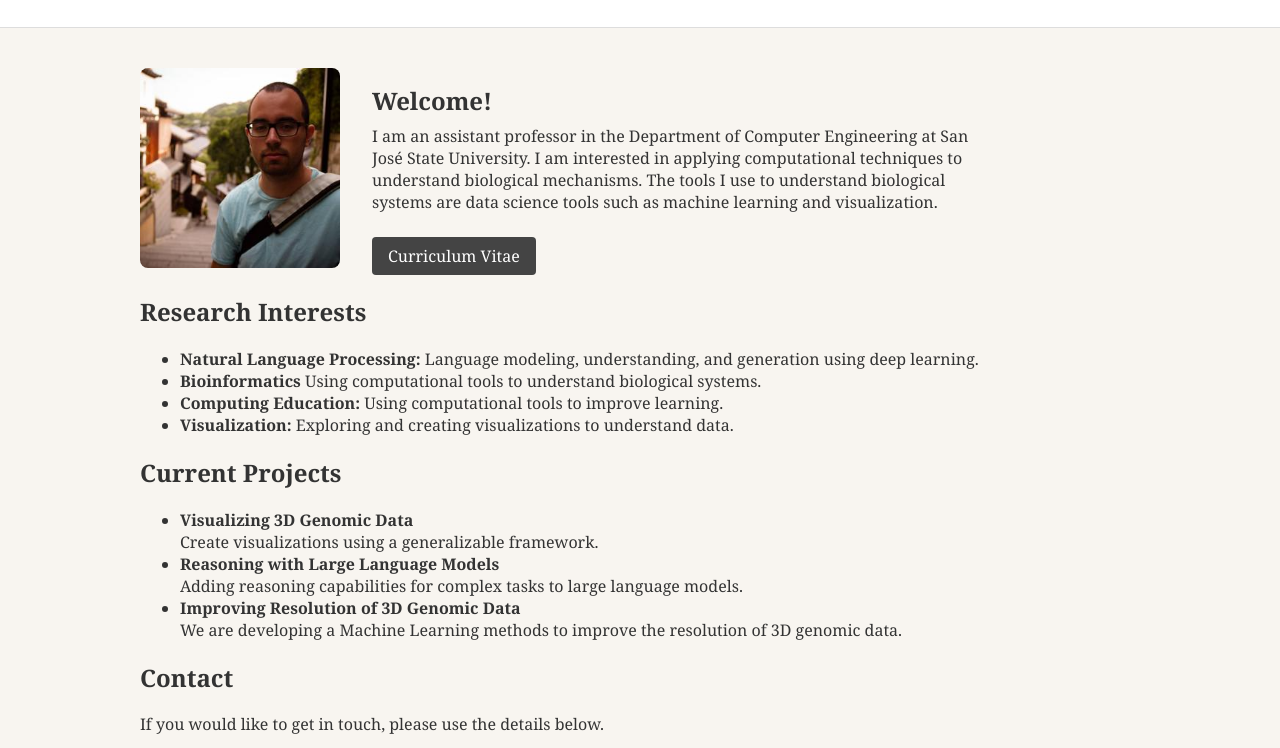
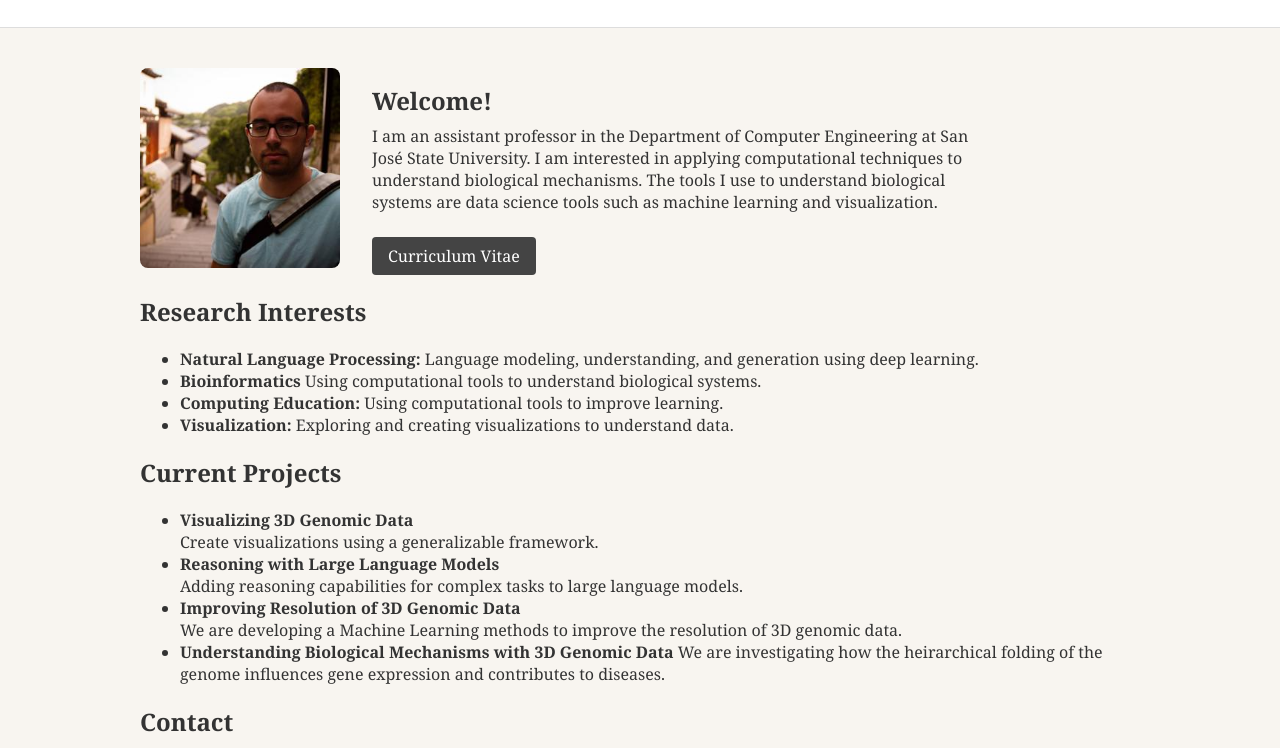
Before and after one commit to carlosrojas/carlosrojas.github.io, a plain HTML site: page index.html in a window 1280 px wide. Shown: the part 165-913 px from the top of the page. Drawn offline with Linux system fonts and the light colour scheme.

Commit message:
Add new item on biological mechanisms in index.html
Added a new list item about understanding biological mechanisms with 3D genomic data.

```diff
--- a/index.html
+++ b/index.html
@@ -47,6 +47,8 @@
            Adding reasoning capabilities for complex tasks to large language models.</li>
          <li><strong>Improving Resolution of 3D Genomic Data</strong><br/>
            We are developing a Machine Learning methods to improve the resolution of 3D genomic data.</li>
+         <li><strong>Understanding Biological Mechanisms with 3D Genomic Data</strong>
+           We are investigating how the heirarchical folding of the genome influences gene expression and contributes to diseases.</li>
        </ul>
      </section>
 
```
